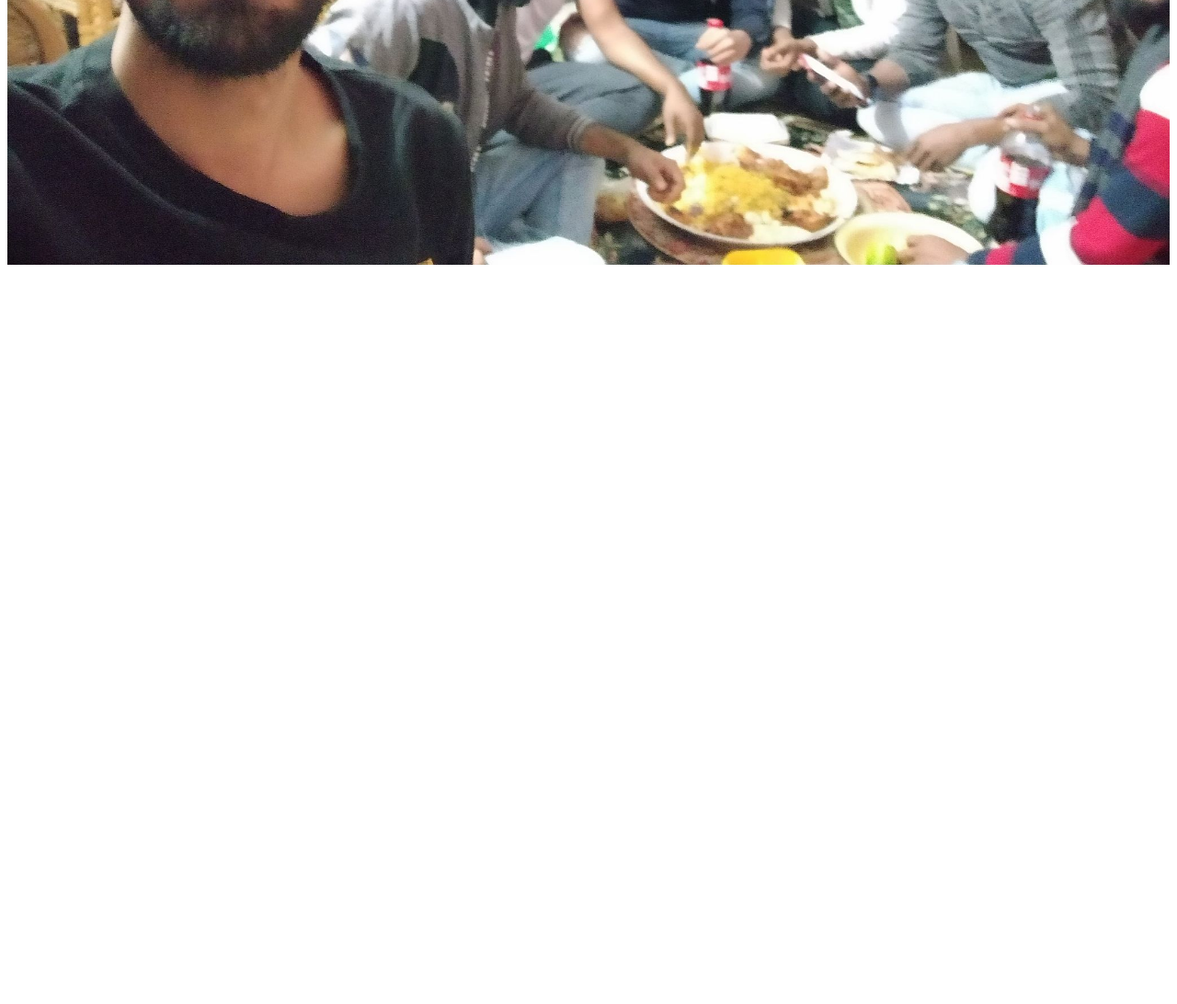
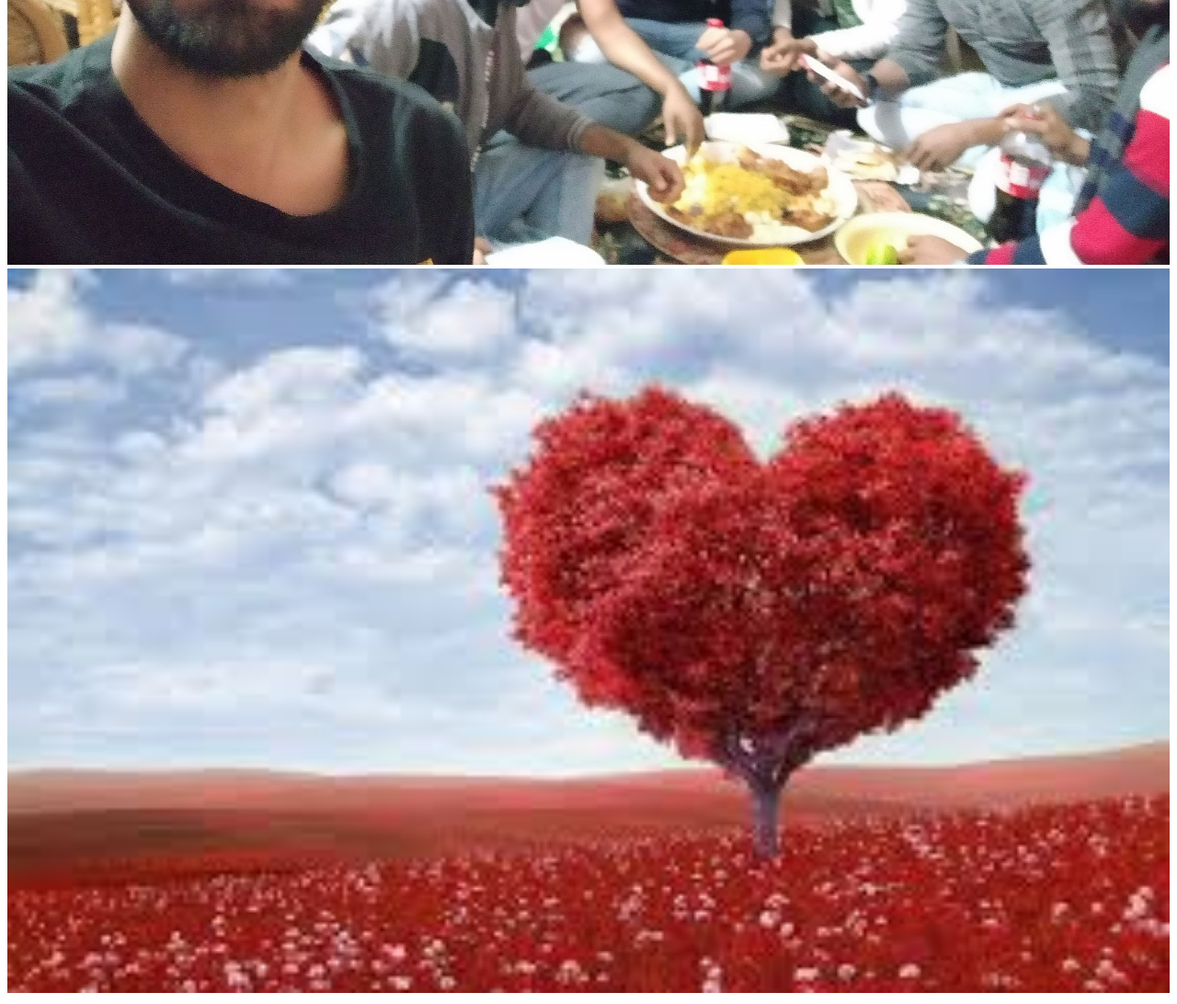
Before and after one commit to Miraj-Rahman/miraj-s-gittu, a plain HTML site: page index.html in a window 1280 px wide. Shown: the part 600-1692 px from the top of the page at 92% size. Before the commit the page ends 900 px from the top, so only its background shows below. Drawn offline with Linux system fonts and the light colour scheme.

Commit message:
love pic

```diff
--- a/index.html
+++ b/index.html
@@ -11,6 +11,7 @@
     <p>I m determind to do this.</p>
     <p>I will do hardwork for this.</p>
     <img src="31 night.jpg" alt="31st night" width="100%">
+    <img src="love.jpg" alt="love" width="100%">
 
 </body>
 </html>
```
Also changed, not shown: love.jpg (added).
